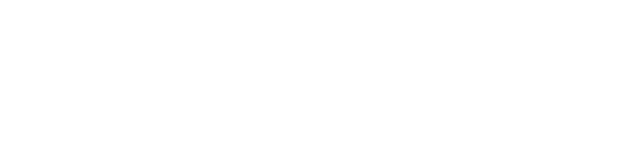
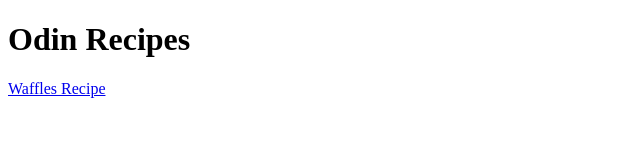
Before and after one commit to martinb9595/Odin-Recipes-again, a plain HTML site: page index.html in a window 1280 px wide. Shown: the whole page, without its empty margins (0-640 px from the left). Drawn offline with Linux system fonts and the light colour scheme.

Commit message:
Added Waffles recipe to index

```diff
--- a/index.html
+++ b/index.html
@@ -4,5 +4,8 @@
     <meta charset="UTF-8" />
     <title>Odin Recipes</title>
   </head>
-  <body></body>
+  <body>
+    <h1>Odin Recipes</h1>
+    <a href="recipes/waffles.html">Waffles Recipe</a>
+  </body>
 </html>
```
